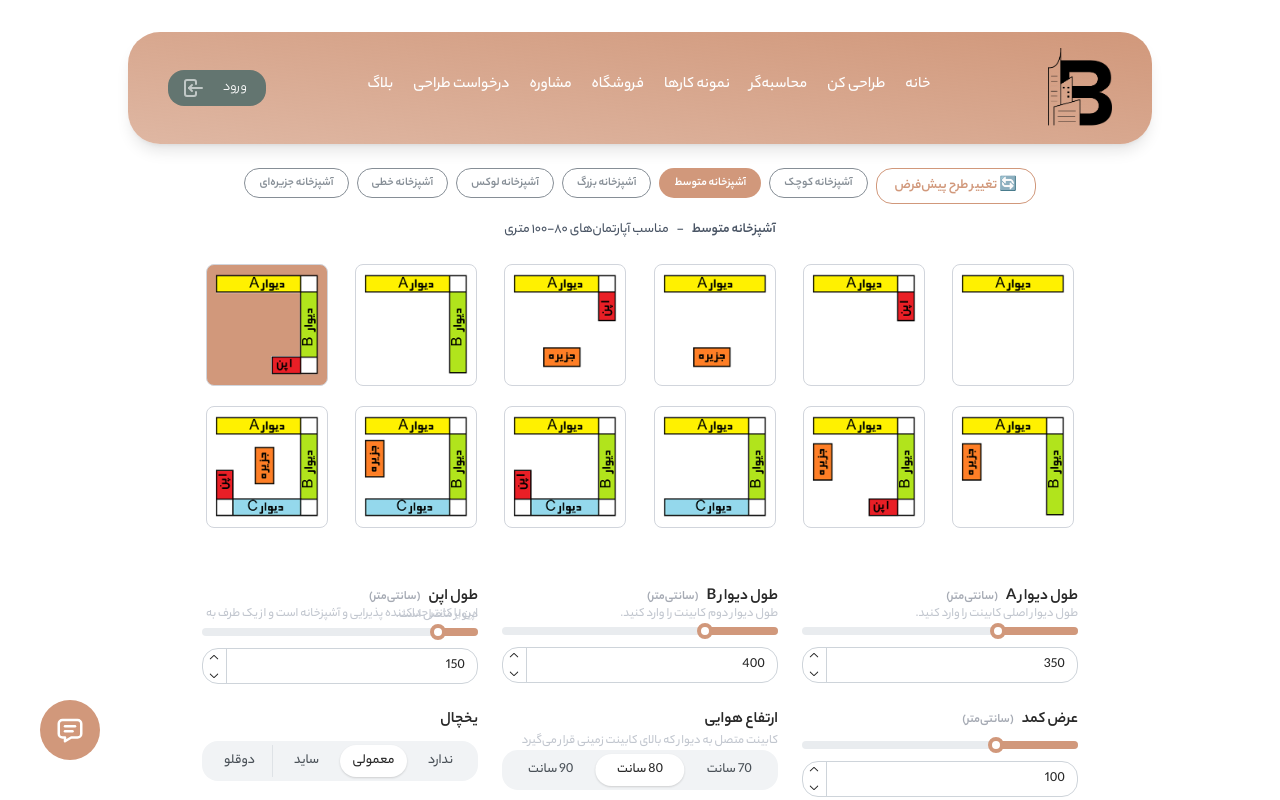
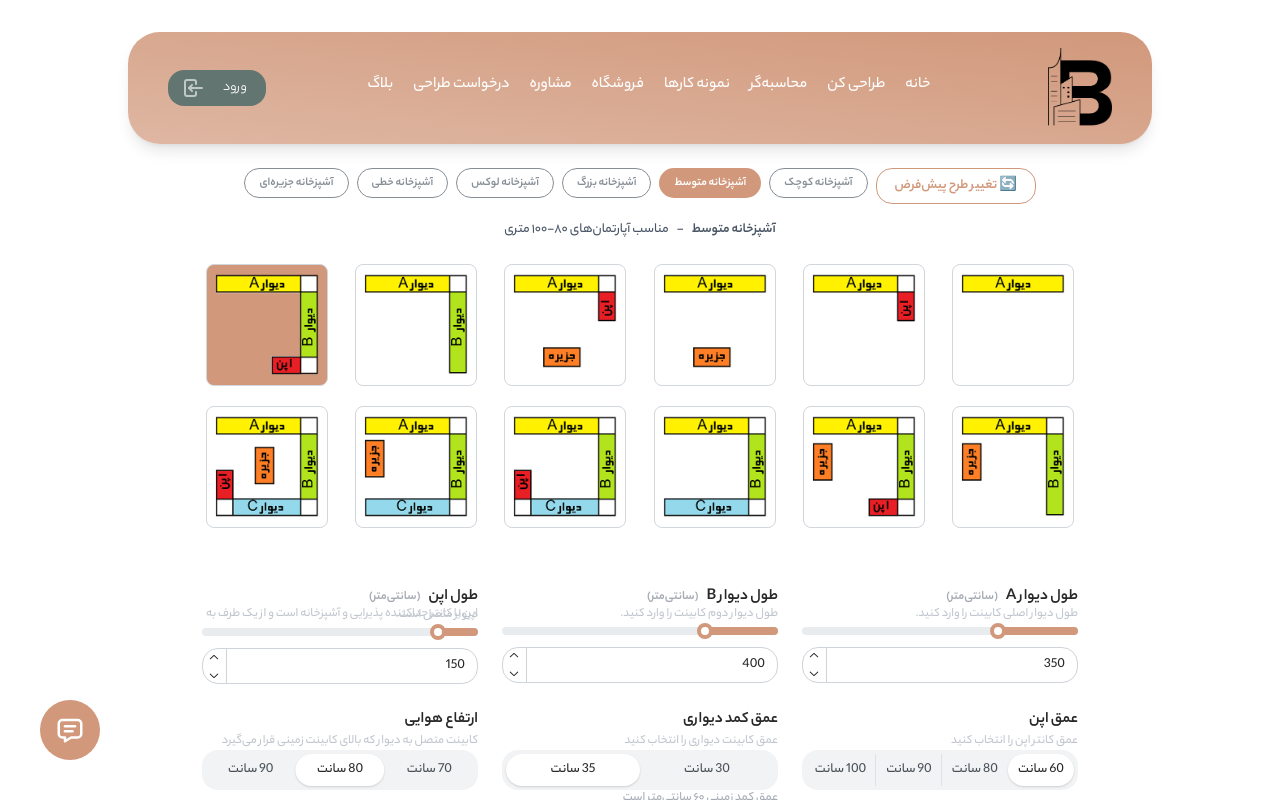
Before and after one commit to mahdiabdolkarimi073-cyber/Kabinoo-next, a Next.js app: page /calc in a window 1280 px wide. Both pictures are taken after a click on the button "آشپزخانه متوسط". Shown: the top 800 px of the page. Built offline with nearby package versions, Linux system fonts and the light colour scheme; no server answers.

Commit message:
update Kabinoo project

```diff
--- a/src/app/(main)/calc/action.ts
+++ b/src/app/(main)/calc/action.ts
@@ -24,6 +24,7 @@ async function calculatePrice(params: any, prices: CalcPriceSettings) {
     const clength = Number(params.clength) || 100;
     const islandlength = Number(params.islandlength) || 0;
     const openlength = Number(params.openlength) || 0;
+    const openDepth = Number(params.openDepth) || 60;
     const tallWidth = Number(params.tallWidth) || 0;
     const ceilHeight = Number(params.ceilHeight) || 70;
     const refrigeratorWidth = Number(params.refrigeratorWidth) || 0;
@@ -37,7 +38,7 @@ async function calculatePrice(params: any, prices: CalcPriceSettings) {
 
     let totalCabinetMeter = totalWallLength;
     totalCabinetMeter += islandMeter * 0.8;
-    totalCabinetMeter += openMeter * 0.6;
+    totalCabinetMeter += openMeter * (openDepth / 100);
 
     const heightFactor = ceilHeight / 70;
     const widthFactor = 1 + (tallWidth / 1000);
@@ -93,14 +94,14 @@ async function calculatePrice(params: any, prices: CalcPriceSettings) {
 export async function getCalculateResult(params: any) {
     const requiredParams = [
         'alength', 'blength', 'clength', 'islandlength', 'openlength',
-        'tallWidth', 'ceilHeight', 'refrigeratorWidth',
+        'tallWidth', 'ceilHeight', 'refrigeratorWidth', 'openDepth',
         'hasDishwasher', 'hasLaundry', 'layoutno'
     ];
 
     const defaultValues: Record<string, any> = {
         'alength': 100, 'blength': 100, 'clength': 100,
         'islandlength': 0, 'openlength': 0, 'tallWidth': 0,
-        'ceilHeight': 70, 'refrigeratorWidth': 0,
+        'ceilHeight': 70, 'refrigeratorWidth': 0, 'openDepth': 60,
         'hasDishwasher': false, 'hasLaundry': false, 'layoutno': 1
     };
 
--- a/src/app/(main)/calc/page.tsx
+++ b/src/app/(main)/calc/page.tsx
@@ -250,7 +250,7 @@ const defaultPresets = [
             clength: 200,
             islandlength: 0,
             openlength: 0,
-            tallWidth: 80,
+            tallWidth: 35,
             ceilHeight: 70,
             refrigeratorWidth: 80,
             hasDishwasher: true,
@@ -268,7 +268,7 @@ const defaultPresets = [
             clength: 300,
             islandlength: 0,
             openlength: 150,
-            tallWidth: 100,
+            tallWidth: 35,
             ceilHeight: 80,
             refrigeratorWidth: 80,
             hasDishwasher: true,
@@ -286,7 +286,7 @@ const defaultPresets = [
             clength: 400,
             islandlength: 150,
             openlength: 0,
-            tallWidth: 120,
+            tallWidth: 35,
             ceilHeight: 80,
             refrigeratorWidth: 95,
             hasDishwasher: true,
@@ -304,7 +304,7 @@ const defaultPresets = [
             clength: 500,
             islandlength: 200,
             openlength: 200,
-            tallWidth: 140,
+            tallWidth: 35,
             ceilHeight: 90,
             refrigeratorWidth: 95,
             hasDishwasher: true,
@@ -322,7 +322,7 @@ const defaultPresets = [
             clength: 0,
             islandlength: 0,
             openlength: 0,
-            tallWidth: 100,
+            tallWidth: 35,
             ceilHeight: 70,
             refrigeratorWidth: 0,
             hasDishwasher: false,
@@ -340,7 +340,7 @@ const defaultPresets = [
             clength: 350,
             islandlength: 250,
             openlength: 0,
-            tallWidth: 110,
+            tallWidth: 35,
             ceilHeight: 80,
             refrigeratorWidth: 80,
             hasDishwasher: true,
@@ -388,6 +388,7 @@ export default function Page() {
         newParams.tallWidth = preset.values.tallWidth;
         newParams.islandlength = preset.values.islandlength || 0;
         newParams.openlength = preset.values.openlength || 0;
+        newParams.openDepth = 60;
 
         // اطمینان از وجود همه پارامترها
         if (!('alength' in newParams)) newParams.alength = 100;
@@ -429,13 +430,15 @@ export default function Page() {
         initial.hasDishwasher = false;
         initial.hasLaundry = false;
         initial.layoutno = fields.findIndex(o => o.id === field.id) + 1;
-        initial.tallWidth = 0;
+        initial.tallWidth = 35;
+        initial.openDepth = 60;
 
         if (!('alength' in initial)) initial.alength = 100;
         if (!('blength' in initial)) initial.blength = 100;
         if (!('clength' in initial)) initial.clength = 100;
         if (!('islandlength' in initial)) initial.islandlength = 0;
         if (!('openlength' in initial)) initial.openlength = 0;
+        initial.openDepth = 60;
 
         setParams(initial);
         setSelectedPreset(null);
@@ -458,7 +461,7 @@ export default function Page() {
                 'clength': 100,
                 'islandlength': 0,
                 'openlength': 0,
-                'tallWidth': 0,
+                'tallWidth': 35,
                 'ceilHeight': 70,
                 'refrigeratorWidth': 0,
                 'hasDishwasher': false,
@@ -573,29 +576,36 @@ export default function Page() {
                             );
                         })}
 
+                        {'openlength' in item.parameter && (
+                            <div>
+                                <label className="font-bold mb-2 block">عمق اپن</label>
+                                <small className="block mb-2 text-gray-400">عمق کانتر اپن را انتخاب کنید</small>
+                                <SegmentedControl
+                                    value={params.openDepth?.toString() || "60"}
+                                    onChange={val => setParams(p => ({ ...p, openDepth: Number(val) }))}
+                                    data={[
+                                        { value: "60", label: "60 سانت" },
+                                        { value: "80", label: "80 سانت" },
+                                        { value: "90", label: "90 سانت" },
+                                        { value: "100", label: "100 سانت" }
+                                    ]}
+                                    fullWidth
+                                />
+                            </div>
+                        )}
                         <div>
-                            <label className="font-bold mb-1 block">عرض کمد
-                                <small className="mx-2 text-gray-500">(سانتی‌متر)</small>
-                            </label>
-
-                            <Slider
-                                min={0}
-                                max={+params?.alength || 100}
-                                value={+params['tallWidth'] || 0}
-                                onChange={v => setParams(p => ({ ...p, tallWidth: v }))}
-                                mb={8}
+                            <label className="font-bold mb-2 block">عمق کمد دیواری</label>
+                            <small className="block mb-2 text-gray-400">عمق کابینت دیواری را انتخاب کنید</small>
+                            <SegmentedControl
+                                value={params.tallWidth?.toString() || "35"}
+                                onChange={val => setParams(p => ({ ...p, tallWidth: Number(val) }))}
+                                data={[
+                                    { value: "30", label: "30 سانت" },
+                                    { value: "35", label: "35 سانت" }
+                                ]}
+                                fullWidth
                             />
-                            <NumberInput
-                                value={+params['tallWidth'] || 0}
-                                min={0}
-                                max={+params?.alength || 100}
-                                onChange={(e) => {
-                                    const v = Number(e);
-                                    if (!isNaN(v) && v >= 0 && v <= (+params?.alength || 100)) {
-                                        setParams(p => ({ ...p, tallWidth: v }));
-                                    }
-                                }}
-                            />
+                            <small className="block mt-2 text-gray-500">عمق کمد زمینی ۶۰ سانتی‌متر است</small>
                         </div>
                         <div>
                             <label className="font-bold mb-2 block">ارتفاع هوایی</label>
```
